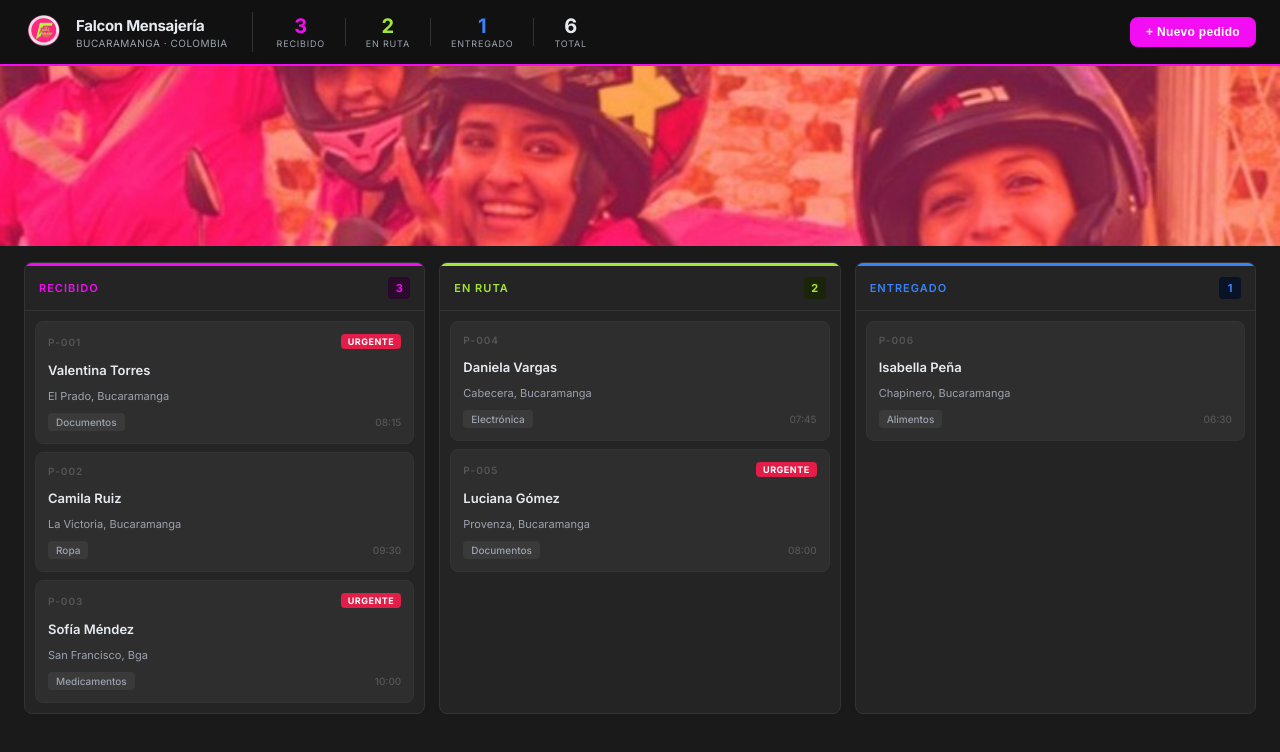
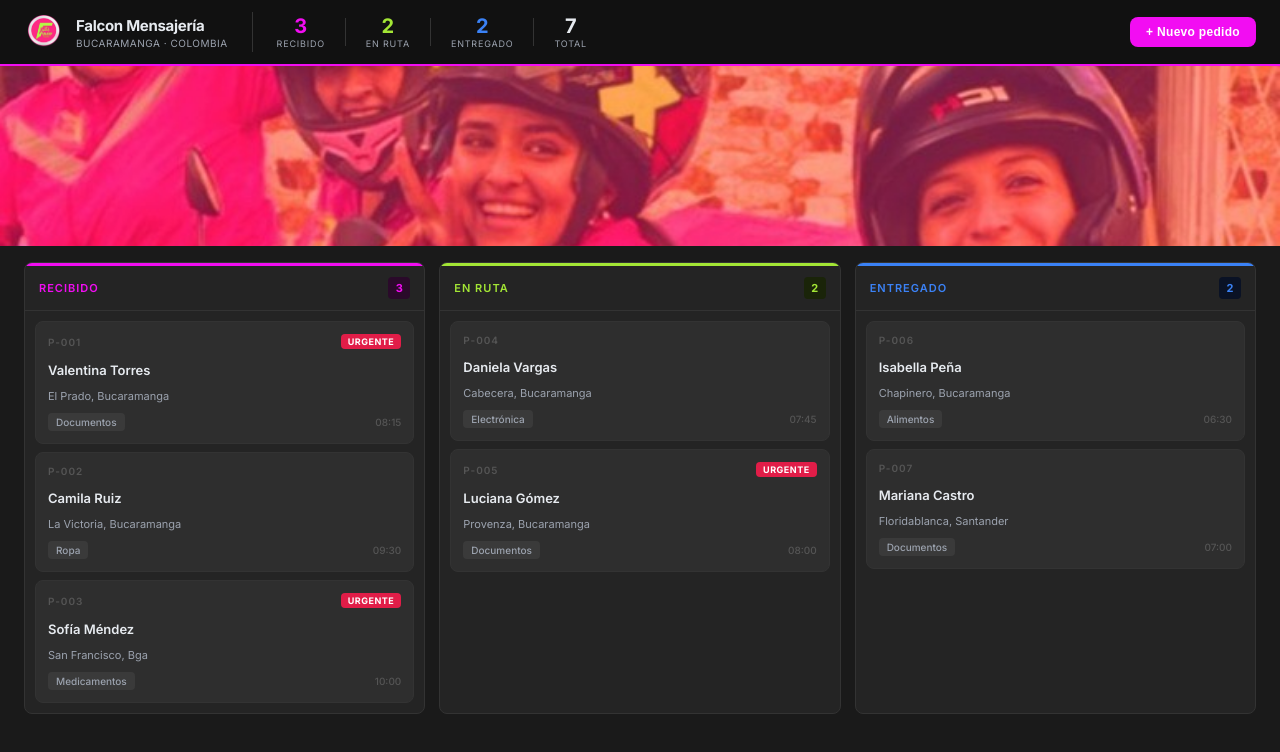
Before and after one commit to monfics123-cyber/falcon-mensajeria, a React (Create React App) app: page / in a window 1280 px wide. Shown: the top 752 px of the page. Built offline with nearby package versions, Linux system fonts and the light colour scheme.

Commit message:
agregar pedido de Floridablanca a columna entregado

```diff
--- a/src/App.jsx
+++ b/src/App.jsx
@@ -35,6 +35,7 @@ const INICIAL = {
   ],
   entregado: [
     { id: "P-006", cliente: "Isabella Peña",   destino: "Chapinero, Bucaramanga",   paquete: "Alimentos",    hora: "06:30", prioridad: "normal" },
+    { id: "P-007", cliente: "Mariana Castro", destino: "Floridablanca, Santander", paquete: "Documentos", hora: "07:00", prioridad: "normal" },
   ],
 };
 
```
